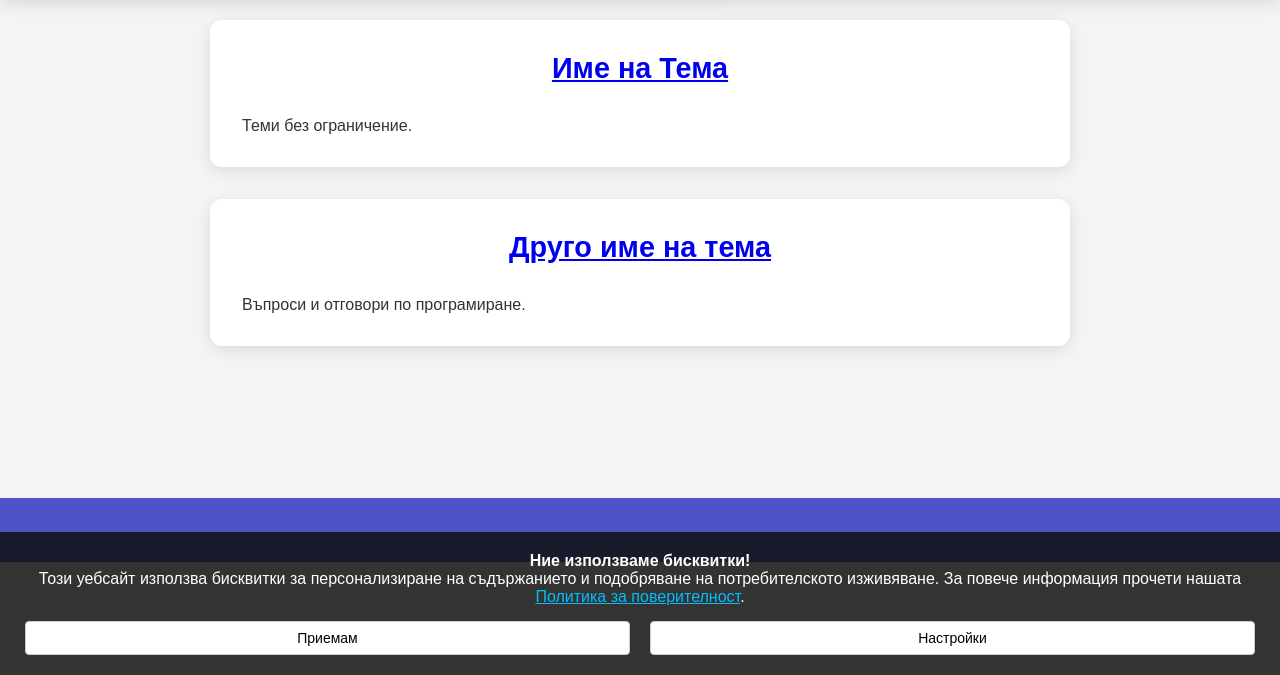
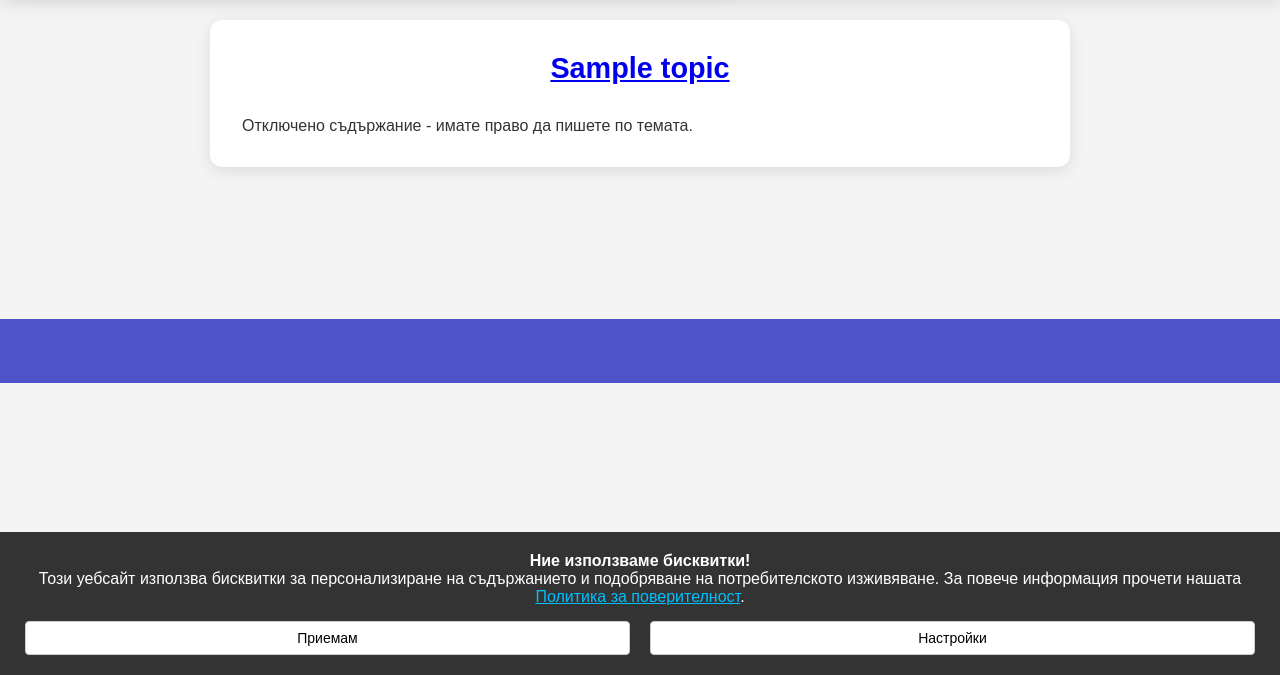
Before and after one commit to Forum-App-web-module/Forum-App, a FastAPI app: template templates/prefixed/topics.html in a window 1280 px wide. Shown: the part 125-800 px from the top of the page. Run offline with FastAPI, Linux system fonts and the light colour scheme; the template is opened without the code that fills it: most values are stand-ins (such as "Sample title", 1, 10 or a date in 2020).

Commit message:
topic frontend

```diff
--- a/main.py
+++ b/main.py
@@ -10,7 +10,7 @@ from fastapi.staticfiles import StaticFiles
 from routers.web.categories import category_router as web_category_router
 # from routers.web.messages import message_router as web_message_router
 # from routers.web.replies import replies_router as web_replies_router
-# from routers.web.topics import topic_router as web_topic_router
+from routers.web.topics import topic_router as web_topic_router
 from routers.web.users import user_router as web_user_router
 from routers.web.main import index_router as web_index_router
 
@@ -27,7 +27,7 @@ app.include_router(web_index_router)
 app.include_router(web_user_router)
 # app.include_router(web_replies_router)
 app.include_router(web_category_router)
-# app.include_router(web_topic_router)
+app.include_router(web_topic_router)
 
 app.mount("/static", StaticFiles(directory="static"), name="static")
 
--- a/templates/prefixed/categories.html
+++ b/templates/prefixed/categories.html
@@ -10,7 +10,7 @@
             {% for category in categories %}
         <section class="category-list">
             <div class="category-card">
-                <h2><a href="/category/{{category.id}}/topics">{{category.name}}</a></h2>
+                <h2><a href="/categories/{{category.id}}/topics">{{category.name}}</a></h2>
             </div>
         </section>
             {% endfor %}
--- a/templates/prefixed/topics.html
+++ b/templates/prefixed/topics.html
@@ -7,17 +7,17 @@
 
 {% block body %}
     <main>
-        <section class="category-list">
-            <div class="category-card">
-                <h2><a href="/category/1">Име на Тема</a></h2>
-                <p>Теми без ограничение.</p>
-            </div>
-        </section>
-        <section class="category-list">
-            <div class="category-card">
-                <h2><a href="/category/2">Друго име на тема</a></h2>
-                <p>Въпроси и отговори по програмиране.</p>
-            </div>
-        </section>
+        {% for topic in topics %}
+            <section class="category-list">
+                <div class="category-card">
+                    <h2><a href="/topic/{{topic.id}}">{{ topic.title }}</a></h2>
+                        {% if title.lock %}
+                            <p>Заключено съдържание - нямате право да пишете по темата.</p>
+                        {% else %}
+                            <p>Отключено съдържание - имате право да пишете по темата.</p>
+                        {% endif %}
+                </div>
+            </section>
+        {% endfor %}
     </main>
 {% endblock %}
```
Also changed, not shown: routers/web/categories.py (+4 -8 lines), routers/web/topics.py (+12 -0 lines), templates/prefixed/replies.html (+1 -7 lines), templates/macros.html (indentation only).
